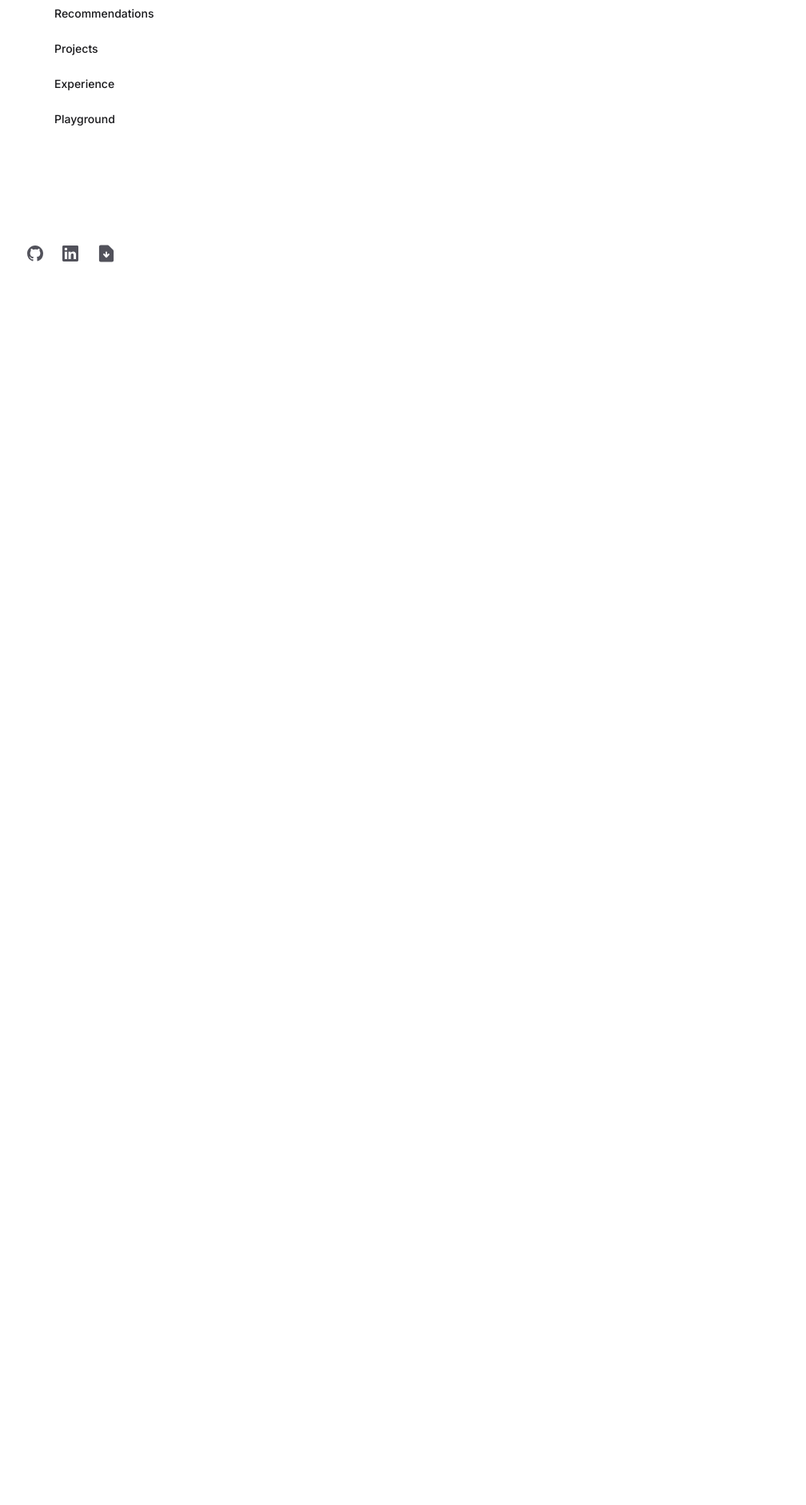
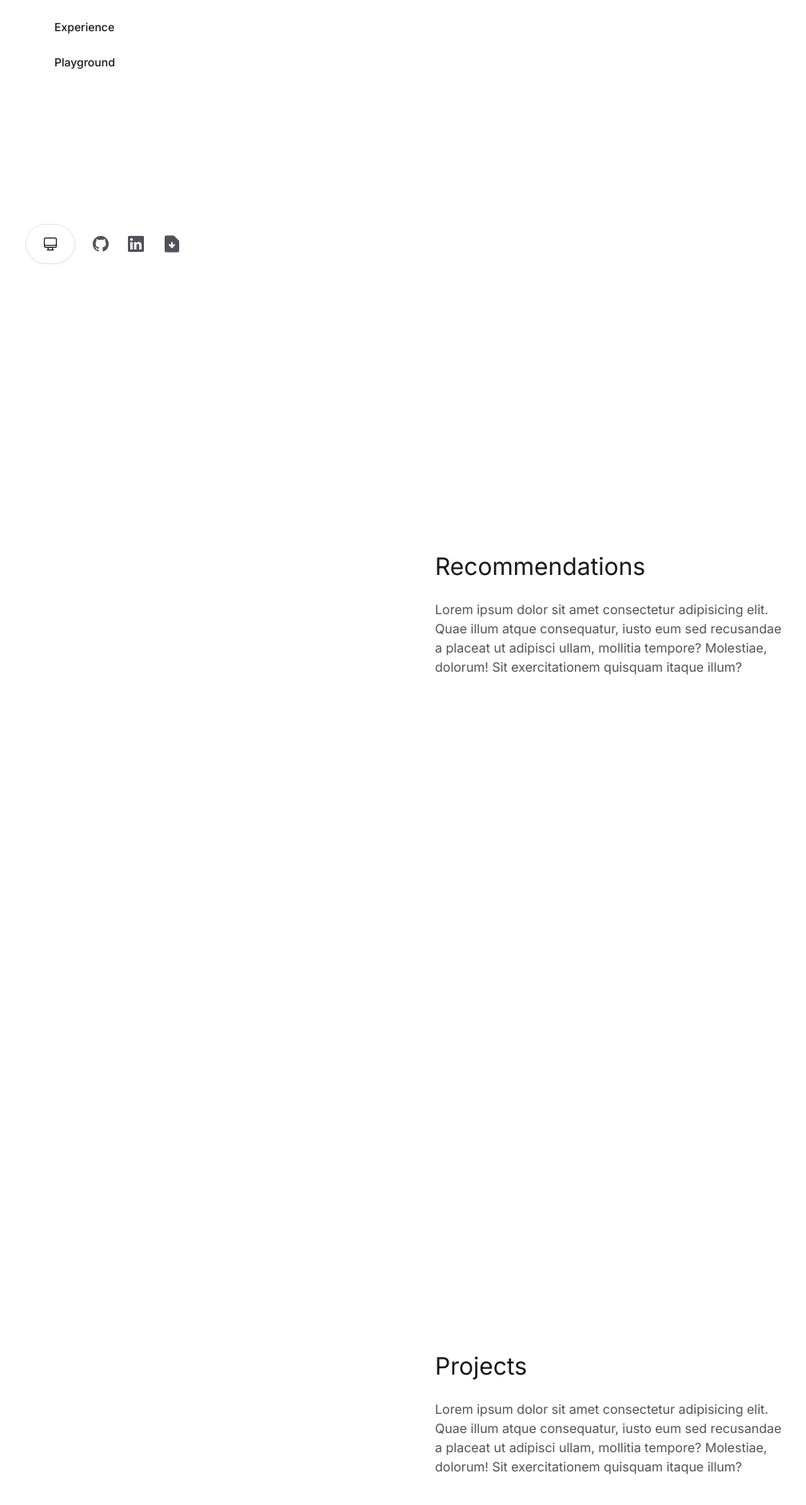
Before and after one commit to victorgaard/portfolio-v2, a Next.js app: page / in a window 1280 px wide. Shown: the part 390-2272 px from the top of the page at 80% size, without its empty margins (96-1104 px from the left). Built offline with nearby package versions, Linux system fonts and the light colour scheme.

Commit message:
feat: new components

```diff
--- a/app/components/Socials.tsx
+++ b/app/components/Footer.tsx
@@ -2,10 +2,12 @@ import { DocumentArrowDownIcon } from "@heroicons/react/20/solid";
 import GithubIcon from "../icons/GithubIcon";
 import LinkedInIcon from "../icons/LinkedInIcon";
 import Tooltip from "./Tooltip";
+import ThemeDropdown from "./ThemeDropdown";
 
-function Socials() {
+function Footer() {
   return (
-    <div className="flex items-center gap-5">
+    <footer className="flex items-center gap-5">
+      <ThemeDropdown />
       <a
         href="https://github.com/victorgaard"
         target="_blank"
@@ -33,8 +35,8 @@ function Socials() {
         <DocumentArrowDownIcon className="peer h-[26px] w-[26px] text-zinc-600 transition-all hover:text-zinc-900 dark:text-zinc-400 hover:dark:text-white" />
         <Tooltip>Download CV</Tooltip>
       </a>
-    </div>
+    </footer>
   );
 }
 
-export default Socials;
+export default Footer;
--- /dev/null
+++ b/app/components/Hero.tsx
@@ -0,0 +1,19 @@
+import { Typography } from "./Typography";
+
+function Hero() {
+  return (
+    <div className="flex flex-col gap-1.5">
+      <Typography.H2 className="font-bold tracking-tight">
+        Victor F. Santos
+      </Typography.H2>
+      <Typography.H5 className="font-medium tracking-tight">
+        Frontend Engineer
+      </Typography.H5>
+      <Typography.Paragraph className="max-w-xs [text-wrap:balance]">
+        Building things to look cool as shit and who knows where it goes?
+      </Typography.Paragraph>
+    </div>
+  );
+}
+
+export default Hero;
--- a/app/components/Navbar.tsx
+++ b/app/components/Navbar.tsx
@@ -30,7 +30,7 @@ type NavbarProps = {
 };
 
 function Navbar({ sectionIds }: NavbarProps) {
-  const activeId = useScrollSpy(sectionIds, 54) || "about";
+  const activeId = useScrollSpy(sectionIds, 200) || "about";
   return (
     <nav className="mr-auto w-48">
       <ul className="flex flex-col gap-1">
--- /dev/null
+++ b/app/components/Section.tsx
@@ -0,0 +1,18 @@
+import { PropsWithChildren } from "react";
+
+type SectionProps = PropsWithChildren & {
+  id: string;
+};
+
+function Section({ children, id }: SectionProps) {
+  return (
+    <section
+      id={id}
+      className="flex h-[1000px] w-full flex-col gap-6 pt-20 [text-wrap:balance]"
+    >
+      {children}
+    </section>
+  );
+}
+
+export default Section;
--- a/app/components/ThemeDropdown.tsx
+++ b/app/components/ThemeDropdown.tsx
@@ -28,7 +28,7 @@ function ThemeDropdown() {
 
   if (!mounted) {
     return (
-      <div className="flex mr-auto items-center justify-center rounded-full border border-zinc-200 bg-white p-1 dark:border-zinc-800 dark:bg-zinc-950">
+      <div className="flex items-center justify-center rounded-full border border-zinc-200 bg-white p-1 dark:border-zinc-800 dark:bg-zinc-950">
         <div className="h-10 w-[52px] animate-pulse rounded-full bg-zinc-50 px-4 dark:bg-zinc-900/50" />
       </div>
     );
@@ -46,7 +46,7 @@ function ThemeDropdown() {
       open={isDropdownOpen}
       onOpenChange={(open) => setIsDropdownOpen(open)}
     >
-      <DropdownMenu.Trigger className="mr-auto flex items-center justify-center rounded-full border border-zinc-200 bg-white p-1 shadow-sm dark:border-zinc-800 dark:bg-zinc-950">
+      <DropdownMenu.Trigger className="flex items-center justify-center rounded-full border border-zinc-200 bg-white p-1 shadow-sm dark:border-zinc-800 dark:bg-zinc-950">
         <div className="flex h-10 items-center rounded-full px-4 font-medium text-zinc-900 hover:bg-zinc-100 dark:text-white dark:hover:bg-zinc-800">
           {dropdownOptions[currentTheme]}
         </div>
@@ -64,15 +64,15 @@ function ThemeDropdown() {
                 initial={{
                   opacity: 0,
                   scaleY: 0.35,
-                  originY: 0,
-                  y: -10,
+                  originY: 2,
+                  y: 10,
                 }}
                 animate={{ opacity: 1, scaleY: 1, originY: 0, y: 0 }}
                 exit={{
                   opacity: 0,
-                  originY: 0,
+                  originY: 1,
                   scaleY: 0.9,
-                  y: -5,
+                  y: 5,
                   transition: { duration: 0.2 },
                 }}
               >
--- a/app/layout.tsx
+++ b/app/layout.tsx
@@ -1,7 +1,7 @@
 import type { Metadata } from "next";
 import { Inter } from "next/font/google";
 import "./globals.css";
-import { ThemeProvider } from "./provider/ThemeProvider";
+import { ThemeProvider } from "./providers/ThemeProvider";
 
 const inter = Inter({ subsets: ["latin"] });
 
--- a/app/page.tsx
+++ b/app/page.tsx
@@ -1,7 +1,8 @@
+import Hero from "./components/Hero";
 import Navbar from "./components/Navbar";
-import Socials from "./components/Socials";
-import ThemeDropdown from "./components/ThemeDropdown";
+import Footer from "./components/Footer";
 import { Typography } from "./components/Typography";
+import Section from "./components/Section";
 
 export default function Home() {
   const sectionIds = [
@@ -15,23 +16,15 @@ export default function Home() {
     <main className="relative min-h-screen px-24">
       <div className="relative mx-auto grid w-full max-w-5xl grid-cols-2">
         <aside className="sticky left-0 top-0 flex h-screen flex-col justify-between py-20">
-          <div className="flex flex-col gap-1.5">
-            <Typography.H2 className="font-bold tracking-tight">
-              Victor F. Santos
-            </Typography.H2>
-            <Typography.H5 className="font-medium tracking-tight">
-              Frontend Engineer
-            </Typography.H5>
-            <Typography.Paragraph className="max-w-xs [text-wrap:balance]">
-              Building things to look cool as shit and who knows where it goes?
-            </Typography.Paragraph>
+          <div className="flex flex-col gap-16">
+            <Hero />
+            <Navbar sectionIds={sectionIds} />
           </div>
-          <Navbar sectionIds={sectionIds} />
-          <Socials />
+          <Footer />
         </aside>
         <div>
-          <section id="about" className="pt-20 h-[2000px] flex flex-col gap-6 w-full [text-wrap:balance]">
-          <ThemeDropdown />
+          <Section id="about">
+            <Typography.H3>About</Typography.H3>
             <Typography.Paragraph>
               Lorem ipsum dolor sit amet consectetur adipisicing elit. Quae
               illum atque consequatur, iusto eum sed recusandae a placeat ut
@@ -44,11 +37,43 @@ export default function Home() {
               adipisci ullam, mollitia tempore? Molestiae, dolorum! Sit
               exercitationem quisquam itaque illum?
             </Typography.Paragraph>
-          </section>
-          <section id="recommendations" className="h-[2000px] w-full" />
-          <section id="projects" className="h-[2000px] w-full" />
-          <section id="experience" className="h-[2000px] w-full" />
-          <section id="playground" className="h-[2000px] w-full" />
+          </Section>
+          <Section id="recommendations">
+            <Typography.H3>Recommendations</Typography.H3>
+            <Typography.Paragraph>
+              Lorem ipsum dolor sit amet consectetur adipisicing elit. Quae
+              illum atque consequatur, iusto eum sed recusandae a placeat ut
+              adipisci ullam, mollitia tempore? Molestiae, dolorum! Sit
+              exercitationem quisquam itaque illum?
+            </Typography.Paragraph>
+          </Section>
+          <Section id="projects">
+            <Typography.H3>Projects</Typography.H3>
+            <Typography.Paragraph>
+              Lorem ipsum dolor sit amet consectetur adipisicing elit. Quae
+              illum atque consequatur, iusto eum sed recusandae a placeat ut
+              adipisci ullam, mollitia tempore? Molestiae, dolorum! Sit
+              exercitationem quisquam itaque illum?
+            </Typography.Paragraph>
+          </Section>
+          <Section id="experience">
+            <Typography.H3>Experience</Typography.H3>
+            <Typography.Paragraph>
+              Lorem ipsum dolor sit amet consectetur adipisicing elit. Quae
+              illum atque consequatur, iusto eum sed recusandae a placeat ut
+              adipisci ullam, mollitia tempore? Molestiae, dolorum! Sit
+              exercitationem quisquam itaque illum?
+            </Typography.Paragraph>
+          </Section>
+          <Section id="playground">
+            <Typography.H3>Playground</Typography.H3>
+            <Typography.Paragraph>
+              Lorem ipsum dolor sit amet consectetur adipisicing elit. Quae
+              illum atque consequatur, iusto eum sed recusandae a placeat ut
+              adipisci ullam, mollitia tempore? Molestiae, dolorum! Sit
+              exercitationem quisquam itaque illum?
+            </Typography.Paragraph>
+          </Section>
         </div>
       </div>
     </main>
```
Also changed, not shown: app/providers/ThemeProvider.tsx (renamed from app/provider/ThemeProvider.tsx).
